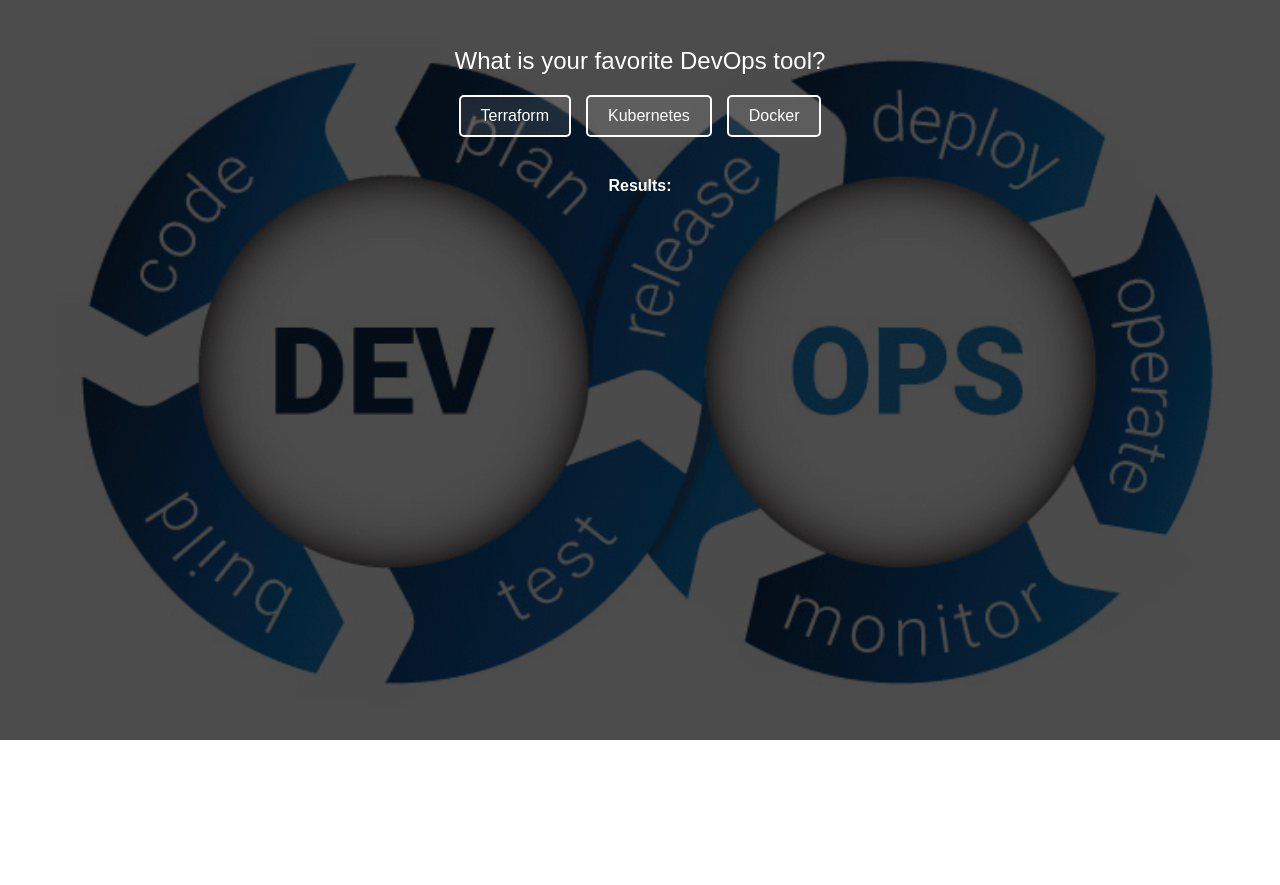
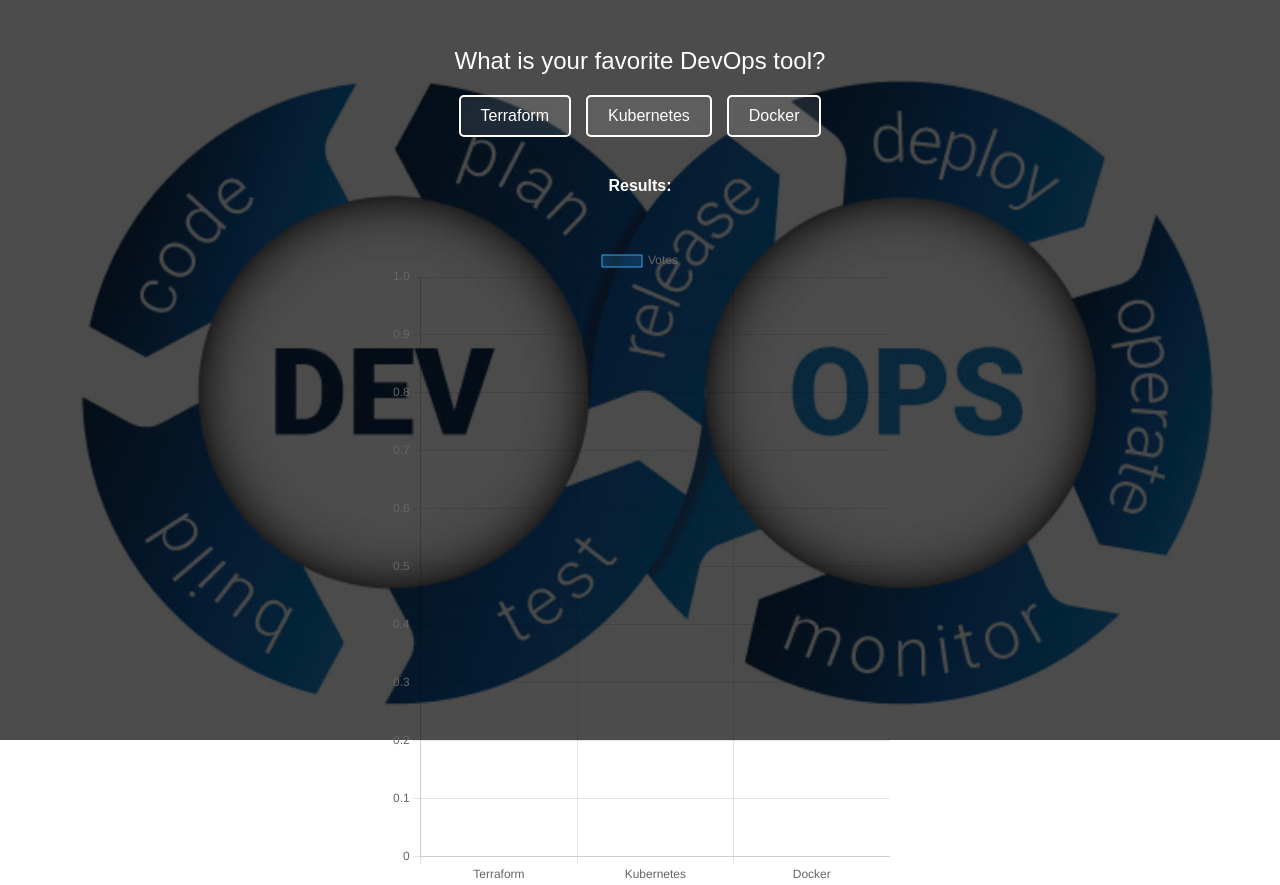
Before and after one commit to KadirvelA/ocp-1, a plain HTML site: page trivia-app/frontend/index.html in a window 1280 px wide. Shown: the part 60-945 px from the top of the page. Before the commit the page ends 800 px from the top, so only its background shows below. Drawn offline with nearby package versions, Linux system fonts and the light colour scheme.

Commit message:
html with graph view

```diff
--- a/trivia-app/frontend/index.html
+++ b/trivia-app/frontend/index.html
@@ -4,6 +4,7 @@
   <meta charset="UTF-8">
   <meta name="viewport" content="width=device-width, initial-scale=1.0">
   <title>Voting App</title>
+  <script src="https://cdn.jsdelivr.net/npm/chart.js"></script> <!-- Add Chart.js -->
   <style>
     body {
       margin: 0;
@@ -53,6 +54,10 @@
     .results {
       margin-top: 20px;
     }
+    canvas {
+      max-width: 500px;
+      margin-top: 30px;
+    }
   </style>
 </head>
 <body>
@@ -69,14 +74,39 @@
       <strong>Results:</strong>
       <div id="results"></div>
     </div>
+    <!-- Chart.js Graph -->
+    <canvas id="votesChart"></canvas>
   </div>
 
   <script>
     const votes = {};
+    const ctx = document.getElementById('votesChart').getContext('2d');
+    const chart = new Chart(ctx, {
+      type: 'bar',
+      data: {
+        labels: ['Terraform', 'Kubernetes', 'Docker'],
+        datasets: [{
+          label: 'Votes',
+          data: [0, 0, 0], // Initial data, will update dynamically
+          backgroundColor: 'rgba(54, 162, 235, 0.2)',
+          borderColor: 'rgba(54, 162, 235, 1)',
+          borderWidth: 1
+        }]
+      },
+      options: {
+        responsive: true,
+        scales: {
+          y: {
+            beginAtZero: true
+          }
+        }
+      }
+    });
 
     function vote(option) {
       votes[option] = (votes[option] || 0) + 1;
       displayResults();
+      updateChart();
     }
 
     function displayResults() {
@@ -85,6 +115,16 @@
         .map(([key, value]) => `<p>${key}: ${value} votes</p>`)
         .join('');
     }
+
+    function updateChart() {
+      // Update chart data
+      chart.data.datasets[0].data = [
+        votes['Terraform'] || 0,
+        votes['Kubernetes'] || 0,
+        votes['Docker'] || 0
+      ];
+      chart.update(); // Refresh the chart
+    }
   </script>
 </body>
 </html>
```
